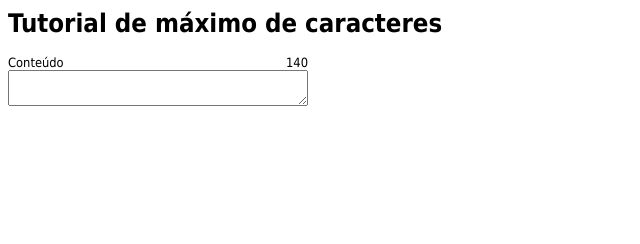
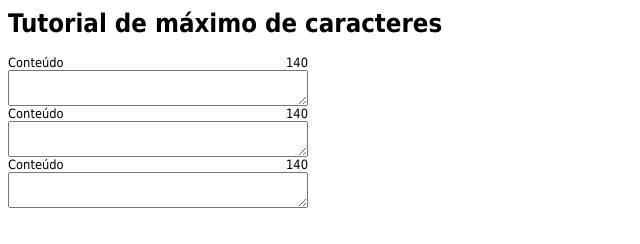
Before and after one commit to diegofelix/max-characters, a plain HTML site: page index.html in a window 1280 px wide. Shown: the whole page, without its empty margins (0-640 px from the left). Drawn offline with nearby package versions, Linux system fonts and the light colour scheme.

Commit message:
made the changes to work with multiple textareas

```diff
--- a/index.html
+++ b/index.html
@@ -21,12 +21,27 @@
 
 			<label for="content">
 
-				<span class="countdown">
-					Conteúdo
-					<span id="content-countdown" title="140">140</span>
-				</span>
-
-				<textarea name="content" id="content" class="maxlength" maxlength="140"></textarea>
+				<div id="content1">
+					<span class="countdown">
+						Conteúdo
+						<span class="content-countdown" title="140">140</span>
+					</span>
+					<textarea name="content" class="maxlength" maxlength="140"></textarea>
+				</div>
+				<div id="content2">
+					<span class="countdown">
+						Conteúdo
+						<span class="content-countdown" title="140">140</span>
+					</span>
+					<textarea name="content2" class="maxlength" maxlength="140"></textarea>
+				</div>
+				<div id="content3">
+					<span class="countdown">
+						Conteúdo
+						<span class="content-countdown" title="140">140</span>
+					</span>
+					<textarea name="content2" class="maxlength" maxlength="140"></textarea>
+				</div>
 
 			</label>
 
--- a/script.js
+++ b/script.js
@@ -11,7 +11,7 @@ $(function(){
 		// abaixo algumas variáveis que iremos utilizar.
 
 		// pega a span onde esta a quantidade máxima de caracteres.
-		var target	= $("#content-countdown");
+		var target	= $(this).parent().find(".content-countdown");
 
 		// pego pelo atributo title a quantidade maxima permitida.
 		var max		= target.attr('title');
```
